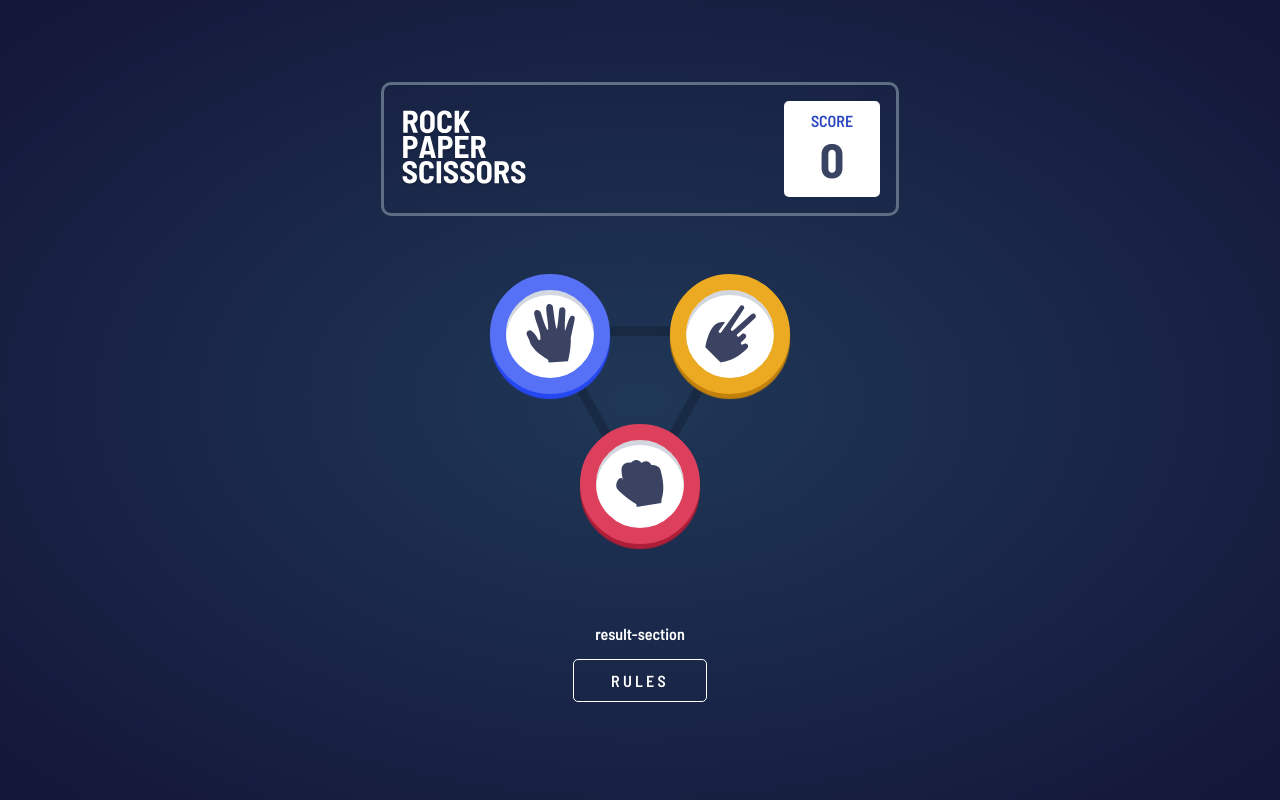
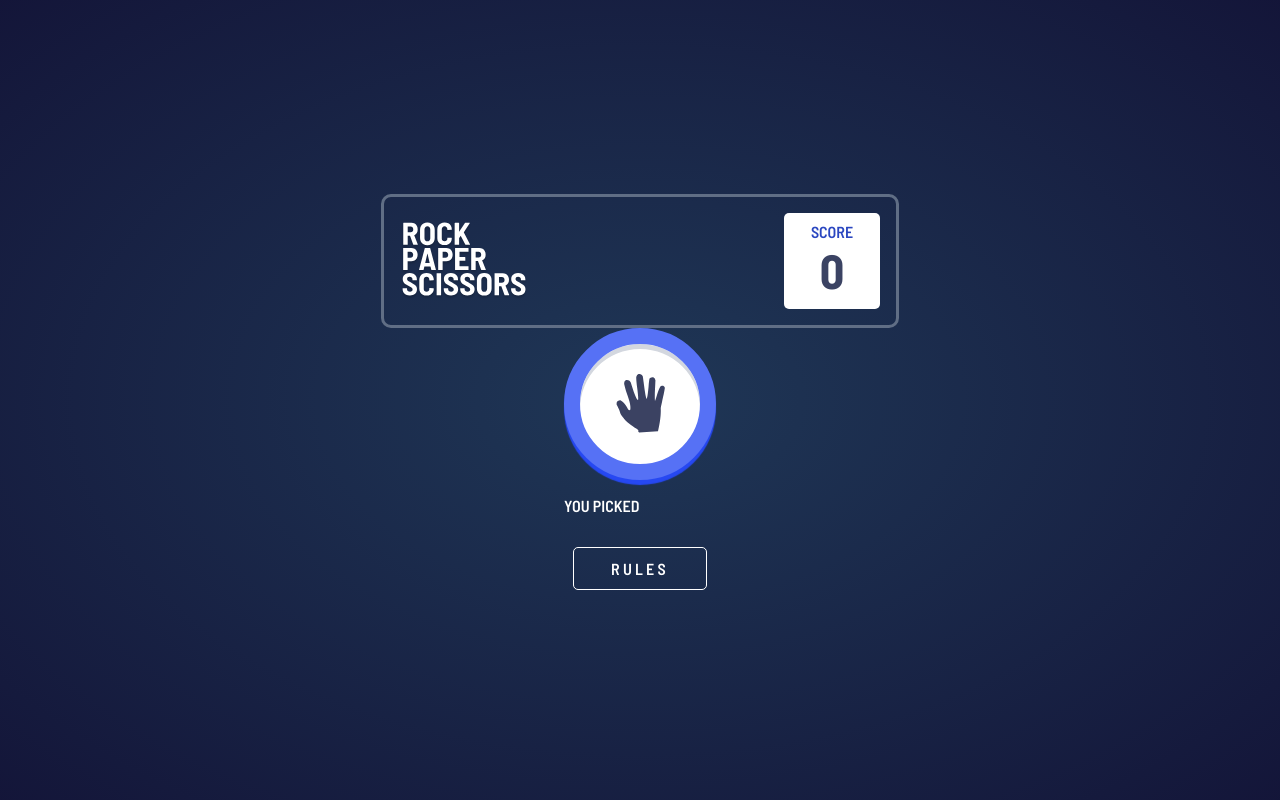
Before and after one commit to michaelbulaongdev/fm011-rock-paper-scissors, a React (Create React App) app: page / in a window 1280 px wide. Both pictures are taken after a click on the button 550 px from the left and 333 px from the top of the page. Built offline with nearby package versions, Linux system fonts and the light colour scheme.

Commit message:
results logic checkpoint

```diff
--- a/src/App.css
+++ b/src/App.css
@@ -111,27 +111,36 @@
 	box-shadow: 0 0 30px white;
 }
 
-.paper {
+.paper-position {
 	bottom: 230px;
 	left: 30px;
+}
+
+.scissors-position {
+	bottom: 230px;
+	right: 30px;
+}
+
+.rock-position {
+	bottom: 80px;
+}
+
+/*** RESULT SECTION ***/
+
+.paper-color {
 	border-color: hsl(230, 89%, 65%);
 	box-shadow: 0px 5px 1px hsl(230, 89%, 55%), inset 0 5px hsl(217, 16%, 85%);
 }
 
-.scissors {
-	bottom: 230px;
-	right: 30px;
+.scissors-color {
 	border-color: hsl(40, 84%, 53%);
 	box-shadow: 0px 5px 1px hsl(39, 89%, 40%), inset 0 5px hsl(217, 16%, 85%);
 }
 
-.rock {
-	bottom: 80px;
+.rock-color {
 	border-color: hsl(349, 70%, 56%);
 	box-shadow: 0px 5px 1px hsl(349, 71%, 40%), inset 0 5px hsl(217, 16%, 85%);
 }
-
-/*** RESULT SECTION ***/
 
 /*** RULES MODAL SECTION ***/
 
--- a/src/App.js
+++ b/src/App.js
@@ -6,18 +6,23 @@ import ResultSection from './components/ResultSection';
 import RulesModal from './components/RulesModal';
 
 function App() {
+	const [hasPicked, setHasPicked] = useState(false);
 	const [choice, setChoice] = useState(null);
 	const [score, setScore] = useState(0);
 
 	const handleClick = (e) => {
 		setChoice(e);
+		setHasPicked(true);
 	};
 
 	return (
 		<main className='App'>
 			<ScoreSection score={score} />
-			<GameSection handleClick={handleClick} />
-			<ResultSection choice={choice} />
+			{hasPicked ? (
+				<ResultSection choice={choice} />
+			) : (
+				<GameSection handleClick={handleClick} />
+			)}
 			<RulesModal />
 		</main>
 	);
--- a/src/components/GameSection.js
+++ b/src/components/GameSection.js
@@ -16,17 +16,17 @@ export default function GameSection(props) {
 				/>
 				<div className='hand-all-container'>
 					<button
-						className='hand-container paper'
+						className='hand-container paper-position paper-color'
 						onClick={() => handleClick('paper')}>
 						<img className='hand-image' src={Paper} alt='paper hand gesture' />
 					</button>
 					<button
-						className='hand-container rock'
+						className='hand-container rock-position rock-color'
 						onClick={() => handleClick('rock')}>
 						<img className='hand-image' src={Rock} alt='rock hand gesture' />
 					</button>
 					<button
-						className='hand-container scissors'
+						className='hand-container scissors-position scissors-color'
 						onClick={() => handleClick('scissors')}>
 						<img
 							className='hand-image'
--- /dev/null
+++ b/src/components/HandGesture.js
@@ -0,0 +1,31 @@
+import Paper from '../images/icon-paper.svg';
+import Scissors from '../images/icon-scissors.svg';
+import Rock from '../images/icon-rock.svg';
+
+export default function HandGesture(props) {
+	let gesture;
+	let gest;
+	switch (props.choice) {
+		case 'paper':
+			gesture = Paper;
+			gest = 'paper';
+			break;
+		case 'scissors':
+			gesture = Scissors;
+			gest = 'scissors';
+			break;
+		case 'rock':
+			gesture = Rock;
+			gest = 'rock';
+			break;
+		default:
+			gesture = null;
+			gest = '';
+			break;
+	}
+	return (
+		<div className={`hand-container ${gest}-color`}>
+			<img src={gesture} alt={`${gest} hand gesture`} />
+		</div>
+	);
+}
--- a/src/components/ResultSection.js
+++ b/src/components/ResultSection.js
@@ -1,7 +1,14 @@
-export default function ResultSection() {
+import HandGesture from './HandGesture';
+
+export default function ResultSection(props) {
 	return (
-		<section>
-			<div>result-section</div>
+		<section className='result-section-container'>
+			<div className='human-vs-computer'>
+				<div className='human-picked'>
+					<HandGesture choice={props.choice} />
+					<p className='picked-text'>YOU PICKED</p>
+				</div>
+			</div>
 		</section>
 	);
 }
```
